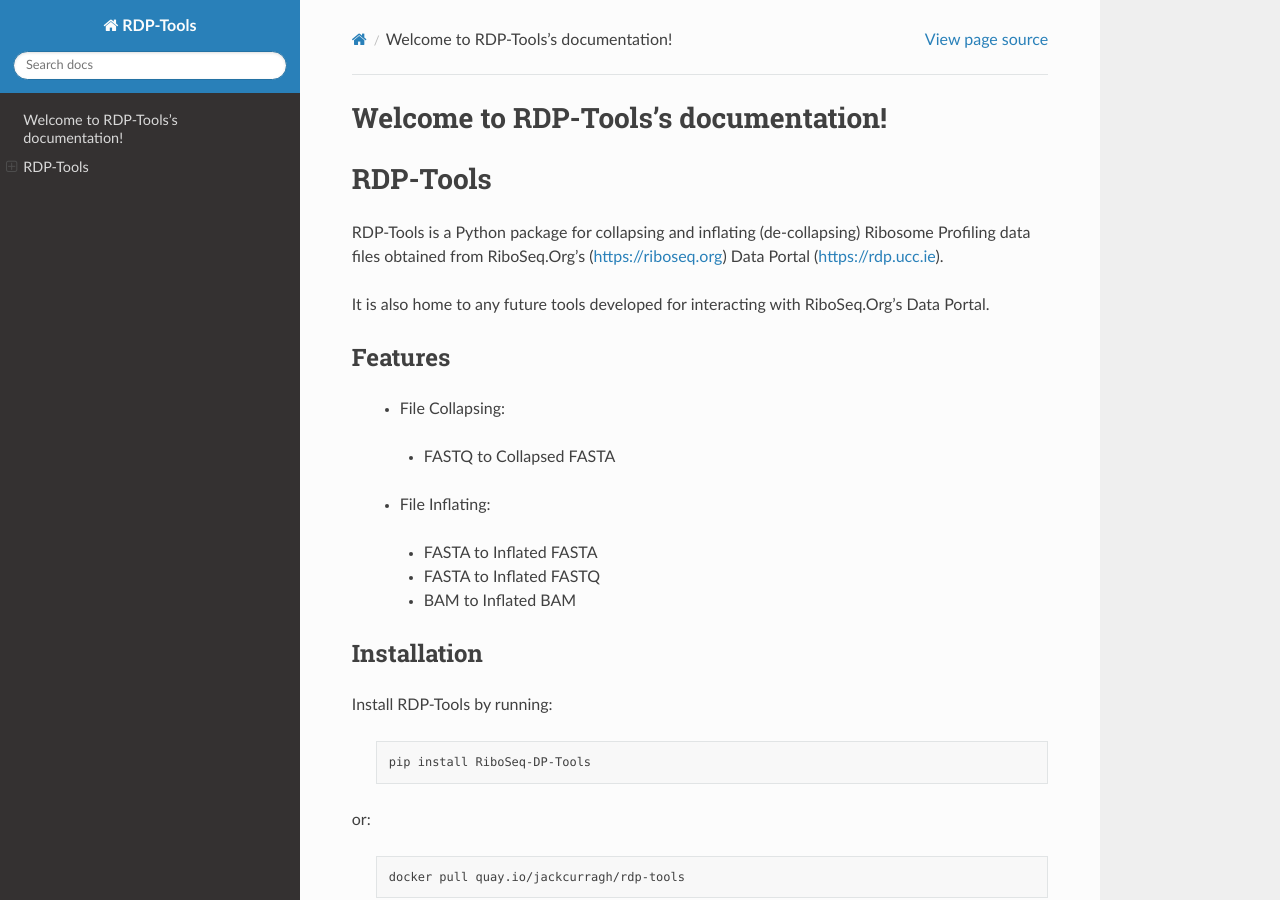
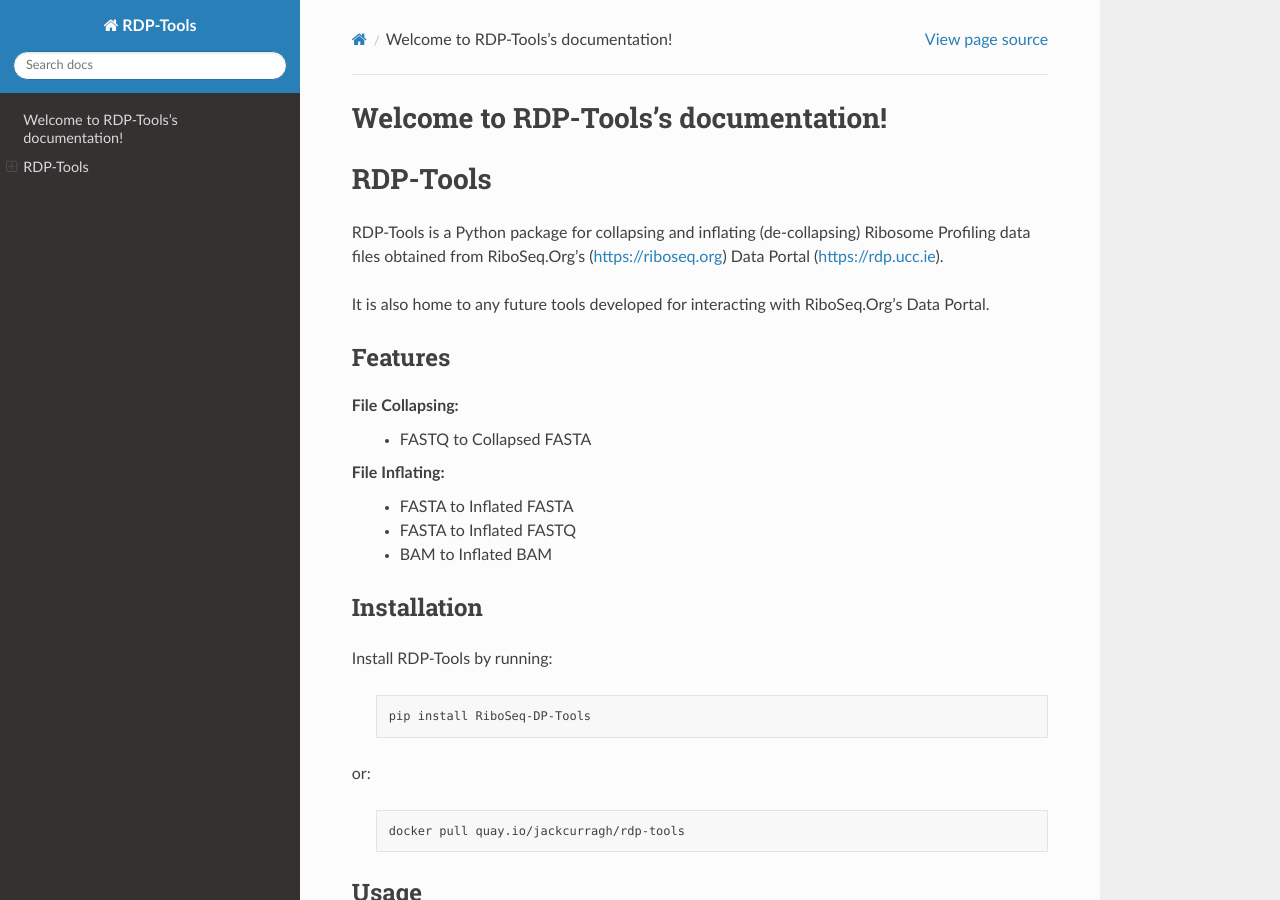
Before and after one commit to riboseqorg/RDP-Tools, a Sphinx documentation site: the page built from docs/index.rst, in a window 1280 px wide and 900 px high. Built offline with Sphinx 7.4.7 and the Read the Docs theme 2.0.0, drawn with Linux system fonts in a browser that asks for light colours.

Commit message:
reformatted docs

```diff
--- a/docs/index.rst
+++ b/docs/index.rst
@@ -21,11 +21,10 @@
 Features
 --------
 
-  - File Collapsing:
+File Collapsing:
    - FASTQ to Collapsed FASTA
 
-
-  - File Inflating:
+File Inflating:
    - FASTA to Inflated FASTA
    - FASTA to Inflated FASTQ
    - BAM to Inflated BAM
```
